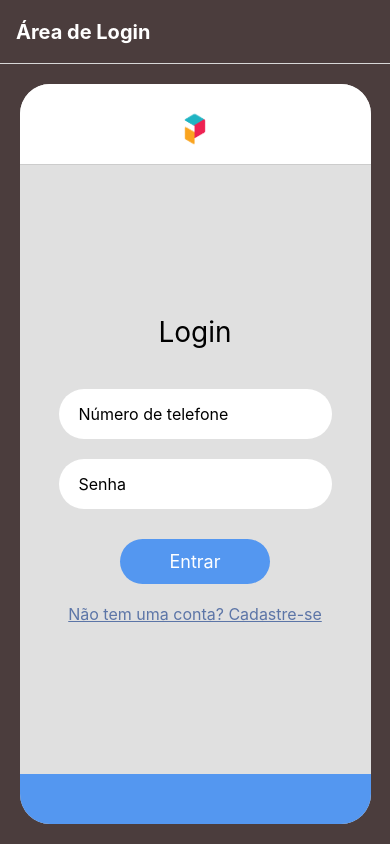
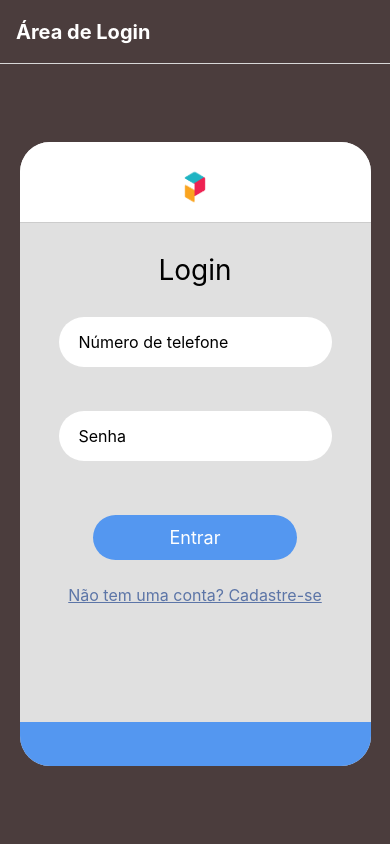
Before and after one commit to Guimaaz/Poliedro-ChatBot, a React Native app in the folder chatbot_frontend/: screen /LoginScreen in a window 390 px wide. Built offline with nearby package versions, Linux system fonts and the light colour scheme.

Commit message:
fix3 and final fix for these topics : alerts in register or login

```diff
--- a/chatbot_frontend/app/(tabs)/LoginScreen.tsx
+++ b/chatbot_frontend/app/(tabs)/LoginScreen.tsx
@@ -1,8 +1,5 @@
 import React, { useState, useEffect, useRef } from 'react';
-import {
-  View, Text, TextInput, TouchableOpacity, StyleSheet,
-  Image, SafeAreaView, useWindowDimensions, Alert
-} from 'react-native';
+import { View, Text, TextInput, TouchableOpacity, StyleSheet, Image, SafeAreaView, useWindowDimensions, Alert, ScrollView } from 'react-native';
 import AsyncStorage from '@react-native-async-storage/async-storage';
 import { useNavigation } from '@react-navigation/native';
 import { API_BASE_URL } from '../../utils/api';
@@ -34,6 +31,7 @@ export default function LoginScreen() {
 
   const [telefoneError, setTelefoneError] = useState('');
   const [senhaError, setSenhaError] = useState('');
+  const [loginApiError, setLoginApiError] = useState('');
 
   const { width } = useWindowDimensions();
   const inputWidth = width < 600 ? width * 0.7 : 300;
@@ -42,17 +40,18 @@ export default function LoginScreen() {
   const senhaInputRef = useRef<TextInput>(null);
 
   const handleLogin = async () => {
-    let isValid = true;
-    const cleanedPhone = telefone.replace(/\D/g, '');
-
     setTelefoneError('');
     setSenhaError('');
+    setLoginApiError('');
+
+    let isValid = true;
+    const limpatelefone = telefone.replace(/\D/g, '');
 
     if (!telefone) {
       setTelefoneError('Por favor, preencha o número de telefone.');
       isValid = false;
-    } else if (cleanedPhone.length < 11) {
-        setTelefoneError('Número de telefone deve ter 11 dígitos.');
+    } else if (limpatelefone.length < 11) {
+      setTelefoneError('Número de telefone inválido.');
       isValid = false;
     }
 
@@ -72,13 +71,12 @@ export default function LoginScreen() {
         headers: {
           'Content-Type': 'application/json',
         },
-        body: JSON.stringify({ numero_cliente: cleanedPhone, senha }),
+        body: JSON.stringify({ numero_cliente: telefone, senha }),
       });
 
       const data = await response.json();
-
       if (response.ok && data.success) {
-        await AsyncStorage.setItem('userPhoneNumber', cleanedPhone);
+        await AsyncStorage.setItem('userPhoneNumber', telefone);
         Alert.alert('Sucesso', 'Login realizado com sucesso!');
         if (data.is_admin === 1) {
           navigation.navigate('AdminHomeScreen');
@@ -86,11 +84,11 @@ export default function LoginScreen() {
           navigation.navigate('ChatScreen');
         }
       } else {
-        Alert.alert('Erro', data.message || 'Falha ao realizar o login. Verifique suas credenciais.');
+        setLoginApiError(data.message || 'Falha ao realizar o login. Verifique suas credenciais.');
       }
     } catch (error) {
-      console.error('Erro ao comunicar com o servidor:', error);
-      Alert.alert('Erro', 'Ocorreu um erro ao comunicar com o servidor.');
+      console.error('Erro ao realizar login:', error);
+      setLoginApiError('Ocorreu um erro ao comunicar com o servidor.');
     } finally {
       setLoadingLogin(false);
     }
@@ -103,13 +101,18 @@ export default function LoginScreen() {
   useEffect(() => {
     const checkPhoneNumber = async () => {
       const phoneNumber = await AsyncStorage.getItem('userPhoneNumber');
-      console.log('Número de telefone no AsyncStorage:', phoneNumber);
     };
     checkPhoneNumber();
   }, []);
 
   return (
     <SafeAreaView style={styles.safeArea}>
+      <ScrollView
+        style={styles.mainScrollView}
+        contentContainerStyle={styles.mainScrollViewContent}
+        showsVerticalScrollIndicator={false}
+        keyboardShouldPersistTaps="handled"
+      >
         <View style={[styles.container, { width: containerWidth }]}>
           <View style={styles.topContainer}>
             <Image
@@ -121,7 +124,7 @@ export default function LoginScreen() {
           <View style={styles.loginContainer}>
             <Text style={styles.title}>Login</Text>
 
-          <View style={[styles.inputWrapper, { width: inputWidth }]}>
+            <View style={[styles.inputGroup, { width: inputWidth }]}>
               <TextInput
                 style={styles.input}
                 placeholder="Número de telefone"
@@ -130,6 +133,7 @@ export default function LoginScreen() {
                 onChangeText={text => {
                   setTelefone(formatPhoneNumber(text));
                   if (telefoneError) setTelefoneError('');
+                  if (loginApiError) setLoginApiError('');
                 }}
                 maxLength={15}
                 returnKeyType="next"
@@ -139,7 +143,7 @@ export default function LoginScreen() {
               {telefoneError ? <Text style={styles.errorText}>{telefoneError}</Text> : null}
             </View>
 
-          <View style={[styles.inputWrapper, { width: inputWidth }]}>
+            <View style={[styles.inputGroup, { width: inputWidth }]}>
               <TextInput
                 ref={senhaInputRef}
                 style={styles.input}
@@ -149,6 +153,7 @@ export default function LoginScreen() {
                 onChangeText={text => {
                   setSenha(text);
                   if (senhaError) setSenhaError('');
+                  if (loginApiError) setLoginApiError('');
                 }}
                 returnKeyType="done"
                 onSubmitEditing={handleLogin}
@@ -157,7 +162,13 @@ export default function LoginScreen() {
               {senhaError ? <Text style={styles.errorText}>{senhaError}</Text> : null}
             </View>
 
-          <TouchableOpacity style={styles.button} onPress={handleLogin} disabled={loadingLogin}>
+            {loginApiError ? <Text style={[styles.errorText, styles.apiError]}>{loginApiError}</Text> : null}
+
+            <TouchableOpacity
+              style={[styles.button, { width: inputWidth > 250 ? inputWidth * 0.75 : inputWidth }]}
+              onPress={handleLogin}
+              disabled={loadingLogin}
+            >
               <Text style={styles.buttonText}>{loadingLogin ? 'Entrando...' : 'Entrar'}</Text>
             </TouchableOpacity>
             <TouchableOpacity onPress={navigateToRegister} style={styles.registerLinkContainer}>
@@ -166,6 +177,7 @@ export default function LoginScreen() {
           </View>
           <View style={styles.bottomRounded} />
         </View>
+      </ScrollView>
     </SafeAreaView>
   );
 }
@@ -175,13 +187,21 @@ const styles = StyleSheet.create({
     flex: 1,
     backgroundColor: '#4B3D3D',
   },
+  mainScrollView: {
+    flex: 1,
+  },
+  mainScrollViewContent: {
+    flexGrow: 1,
+    justifyContent: 'center',
+  },
   container: {
-    flex: 1,
     backgroundColor: '#e0e0e0',
     borderRadius: 30,
-    margin: 20,
+    marginVertical: 20,
+    marginHorizontal: 20,
     overflow: 'hidden',
-    alignSelf: 'center'
+    alignSelf: 'center',
+    height : '80%'
   },
   topContainer: {
     backgroundColor: '#fff',
@@ -196,20 +216,23 @@ const styles = StyleSheet.create({
     height: 50,
   },
   loginContainer: {
-    flex: 1,
     alignItems: 'center',
-    justifyContent: 'center',
     paddingHorizontal: 20,
+    paddingTop: 30,
+    paddingBottom: 30,
+    height : '80%'
   },
   title: {
     fontSize: 28,
-    marginBottom: 40,
+    marginBottom: 30,
     color: '#000',
+    textAlign: 'center',
   },
-  inputWrapper: {
+  inputGroup: {
+    minHeight: 74,
     marginBottom: 20,
-    width: '100%',
     alignItems: 'flex-start',
+    justifyContent: 'flex-start',
   },
   input: {
     height: 50,
@@ -226,8 +249,13 @@ const styles = StyleSheet.create({
     marginTop: 6,
     paddingLeft: 20,
   },
+  apiError: {
+    textAlign: 'center',
+    width: '100%',
+    marginBottom: 15,
+    marginTop: -10,
+  },
   button: {
-    width: 150,
     backgroundColor: '#5497f0',
     paddingVertical: 12,
     borderRadius: 25,
@@ -239,11 +267,11 @@ const styles = StyleSheet.create({
     fontSize: 18,
   },
   bottomRounded: {
-    height: 50,
+    height: 100,
     backgroundColor: '#5497f0',
   },
   registerLinkContainer: {
-    marginTop: 20,
+    marginTop: 25,
   },
   registerLinkText: {
     color: '#5C75A7',
--- a/chatbot_frontend/app/(tabs)/RegisterScreen.tsx
+++ b/chatbot_frontend/app/(tabs)/RegisterScreen.tsx
@@ -1,7 +1,7 @@
 import React, { useState } from 'react';
 import {
   View, Text, TextInput, TouchableOpacity, StyleSheet,
-  Image, SafeAreaView, useWindowDimensions, Alert
+  Image, SafeAreaView, useWindowDimensions, Alert, ScrollView
 } from 'react-native';
 import { useNavigation } from '@react-navigation/native';
 import { API_BASE_URL } from '../../utils/api';
@@ -35,6 +35,7 @@ export default function RegisterScreen() {
   const [telefoneError, setTelefoneError] = useState('');
   const [senhaError, setSenhaError] = useState('');
   const [confirmarSenhaError, setConfirmarSenhaError] = useState('');
+  const [registerApiError, setRegisterApiError] = useState('');
 
   const { width } = useWindowDimensions();
   const inputWidth = width < 600 ? width * 0.7 : 300;
@@ -44,16 +45,19 @@ export default function RegisterScreen() {
 
   const handleRegister = async () => {
     let isValid = true;
-    const cleanedPhone = telefone.replace(/\D/g, '');
+    const cleanedPhone = telefone;
 
     setTelefoneError('');
     setSenhaError('');
     setConfirmarSenhaError('');
+    setRegisterApiError('');
 
     if (!telefone) {
       setTelefoneError('Por favor, preencha o número de telefone.');
       isValid = false;
-    } else if (cleanedPhone.length < 11) {
+    }
+
+    else if (cleanedPhone.length < 11) {
       setTelefoneError('Número de telefone deve ter 11 dígitos.');
       isValid = false;
     }
@@ -91,11 +95,11 @@ export default function RegisterScreen() {
         Alert.alert('Sucesso', data.message || 'Cadastro realizado com sucesso!');
         navigation.navigate('LoginScreen');
       } else {
-        Alert.alert('Erro', data.message || 'Falha ao realizar o cadastro. Tente novamente.');
+        setRegisterApiError(data.message || 'Falha ao realizar o cadastro. Tente novamente.');
       }
     } catch (error) {
       console.error('Erro ao comunicar com o servidor:', error);
-      Alert.alert('Erro', 'Ocorreu um erro ao comunicar com o servidor.');
+      setRegisterApiError('Ocorreu um erro ao comunicar com o servidor.');
     } finally {
       setLoadingRegister(false);
     }
@@ -107,6 +111,12 @@ export default function RegisterScreen() {
 
   return (
     <SafeAreaView style={styles.safeArea}>
+      <ScrollView
+        style={styles.mainScrollView}
+        contentContainerStyle={styles.mainScrollViewContent}
+        showsVerticalScrollIndicator={false}
+        keyboardShouldPersistTaps="handled"
+      >
         <View style={[styles.container, { width: containerWidth }]}>
           <View style={styles.topContainer}>
             <Image
@@ -119,7 +129,7 @@ export default function RegisterScreen() {
           <View style={styles.registerContainer}>
             <Text style={styles.title}>Cadastro</Text>
 
-          <View style={[styles.inputWrapper, { width: inputWidth }]}>
+            <View style={[styles.inputGroup, { width: inputWidth }]}>
               <TextInput
                 style={styles.input}
                 placeholder="Número de telefone"
@@ -128,6 +138,7 @@ export default function RegisterScreen() {
                 onChangeText={text => {
                   setTelefone(formatPhoneNumber(text));
                   if (telefoneError) setTelefoneError('');
+                  if (registerApiError) setRegisterApiError('');
                 }}
                 maxLength={15}
                 placeholderTextColor="#000"
@@ -135,7 +146,7 @@ export default function RegisterScreen() {
               {telefoneError ? <Text style={styles.errorText}>{telefoneError}</Text> : null}
             </View>
 
-          <View style={[styles.inputWrapper, { width: inputWidth }]}>
+            <View style={[styles.inputGroup, { width: inputWidth }]}>
               <TextInput
                 style={styles.input}
                 placeholder="Senha"
@@ -144,13 +155,14 @@ export default function RegisterScreen() {
                 onChangeText={text => {
                   setSenha(text);
                   if (senhaError) setSenhaError('');
+                  if (registerApiError) setRegisterApiError('');
                 }}
                 placeholderTextColor="#000"
               />
               {senhaError ? <Text style={styles.errorText}>{senhaError}</Text> : null}
             </View>
 
-          <View style={[styles.inputWrapper, { width: inputWidth }]}>
+            <View style={[styles.inputGroup, { width: inputWidth }]}>
               <TextInput
                 style={styles.input}
                 placeholder="Confirmar Senha"
@@ -159,11 +171,14 @@ export default function RegisterScreen() {
                 onChangeText={text => {
                   setConfirmarSenha(text);
                   if (confirmarSenhaError) setConfirmarSenhaError('');
+                  if (registerApiError) setRegisterApiError('');
                 }}
                 placeholderTextColor="#000"
               />
               {confirmarSenhaError ? <Text style={styles.errorText}>{confirmarSenhaError}</Text> : null}
             </View>
+
+            {registerApiError ? <Text style={[styles.errorText, styles.apiError]}>{registerApiError}</Text> : null}
 
             <TouchableOpacity
               style={styles.button}
@@ -180,6 +195,7 @@ export default function RegisterScreen() {
 
           <View style={styles.bottomRounded} />
         </View>
+      </ScrollView>
     </SafeAreaView>
   );
 }
@@ -189,13 +205,22 @@ const styles = StyleSheet.create({
     flex: 1,
     backgroundColor: '#4B3D3D',
   },
+  mainScrollView: {
+    flex: 1,
+  },
+  mainScrollViewContent: {
+    flexGrow: 1,
+    justifyContent: 'center',
+  },
   container: {
-    flex: 1,
     backgroundColor: '#e0e0e0',
     borderRadius: 30,
-    margin: 20,
+    marginVertical: 20,
+    marginHorizontal: 20,
     overflow: 'hidden',
     alignSelf: 'center',
+    height : '80%'
+
   },
   topContainer: {
     backgroundColor: '#fff',
@@ -210,21 +235,23 @@ const styles = StyleSheet.create({
     height: 50,
   },
   registerContainer: {
-    flex: 1,
     alignItems: 'center',
-    justifyContent: 'center',
     paddingHorizontal: 20,
+    paddingTop: 30,
+    paddingBottom: 30,
+    height : '80%'
   },
   title: {
     fontSize: 28,
-    marginBottom: 40,
+    marginBottom: 30,
     color: '#000',
     textAlign: 'center',
   },
-  inputWrapper: {
+  inputGroup: {
+    minHeight: 74,
     marginBottom: 20,
-    width: '100%',
     alignItems: 'flex-start',
+    justifyContent: 'flex-start',
   },
   input: {
     height: 50,
@@ -241,6 +268,12 @@ const styles = StyleSheet.create({
     marginTop: 6,
     paddingLeft: 20,
   },
+  apiError: {
+    textAlign: 'center',
+    width: '100%',
+    marginBottom: 15,
+    marginTop: -10,
+  },
   button: {
     width: 150,
     backgroundColor: '#5497f0',
@@ -254,11 +287,11 @@ const styles = StyleSheet.create({
     fontSize: 18,
   },
   bottomRounded: {
-    height: 50,
+    height: 100,
     backgroundColor: '#5497f0',
   },
   loginLinkContainer: {
-    marginTop: 20,
+    marginTop: 25,
   },
   loginLinkText: {
     color: '#5C75A7',
```
Lines whose indentation alone changed are shown as unchanged.
